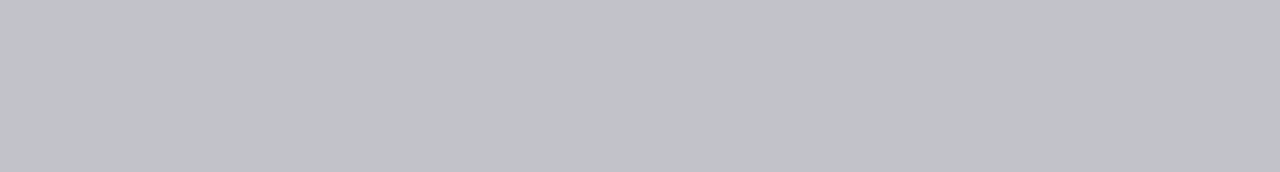
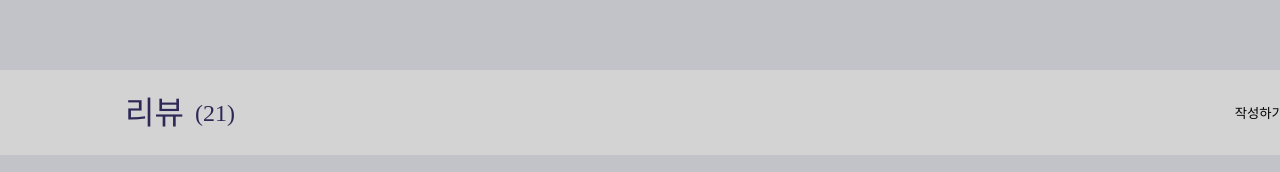
Before and after one commit to yes1sir/Yes1sir-Client, a React (Vite) app: page /Detail in a window 1280 px wide. Shown: the part 780-952 px from the top of the page. Built offline with nearby package versions, Linux system fonts and the light colour scheme.

Commit message:
feat: Detail  페이지 중간 부분 컴포넌트 구현

```diff
--- /dev/null
+++ b/src/components/Detail/DetailMiddle.jsx
@@ -0,0 +1,50 @@
+import { styled } from "styled-components";
+
+function DetailMiddle() {
+  return (
+    <DetailMiddleBox>
+      <ReviewContainer>
+        <ReviewText>리뷰</ReviewText>
+        <ReviewNumber>(21)</ReviewNumber>
+      </ReviewContainer>
+      <ReviewPostBtn>작성하기 &#62;</ReviewPostBtn>
+    </DetailMiddleBox>
+  );
+}
+
+export default DetailMiddle;
+
+const DetailMiddleBox = styled.div`
+  display: flex;
+  align-items: center;
+  justify-content: center;
+  width: 144rem;
+  height: 8.5rem;
+  background-color: lightgray;
+  gap: 98rem;
+`;
+
+const ReviewContainer = styled.div`
+  display: flex;
+  align-items: center;
+  justify-content: center;
+  gap: 1.1rem;
+`;
+
+const ReviewText = styled.p`
+  color: ${({ theme }) => theme.colors.b01};
+  ${({ theme }) => theme.fonts.M3_detail_large};
+`;
+
+const ReviewNumber = styled.p`
+  color: ${({ theme }) => theme.colors.b01};
+  ${({ theme }) => theme.fonts.M3_detail_small};
+`;
+
+const ReviewPostBtn = styled.button`
+  display: flex;
+  align-items: center;
+  justify-content: center;
+  width: 10rem;
+  height: 4rem;
+`;
--- a/src/pages/Detail/Detail.jsx
+++ b/src/pages/Detail/Detail.jsx
@@ -1,11 +1,13 @@
 import styled from "styled-components";
 
 import DetailTop from "@/components/Detail/DetailTop";
+import DetailMiddle from "@/components/Detail/DetailMiddle";
 
 function Detail() {
   return (
     <DetailWrapper>
       <DetailTop />
+      <DetailMiddle />
     </DetailWrapper>
   );
 }
--- a/src/styles/theme.js
+++ b/src/styles/theme.js
@@ -124,6 +124,14 @@ const fonts = {
     line-height: 120%; /* 28.8px */
     letter-spacing: -0.48px;
   `,
+  M3_detail_large: css`
+    font-family: var(--Headline-Large-Font, Roboto);
+    font-size: var(--Headline-Large-Size, 32px);
+    font-style: normal;
+    font-weight: 500;
+    line-height: var(--Headline-Large-Line-Height, 40px); /* 125% */
+    letter-spacing: var(--Headline-Large-Tracking, 0px);
+  `,
   M3_detail_normal: css`
     font-family: var(--Headline-Large-Font, Roboto);
     font-size: var(--Headline-Large-Size, 32px);
@@ -140,6 +148,13 @@ const fonts = {
     line-height: var(--Headline-Large-Line-Height, 40px); /* 125% */
     letter-spacing: var(--Headline-Large-Tracking, 0px);
   `,
+  M3_detail_small: css`
+    font-size: 24px;
+    font-style: normal;
+    font-weight: 300;
+    line-height: var(--Headline-Large-Line-Height, 40px); /* 166.667% */
+    letter-spacing: var(--Headline-Large-Tracking, 0px);
+  `,
 };
 
 const theme = {
```
